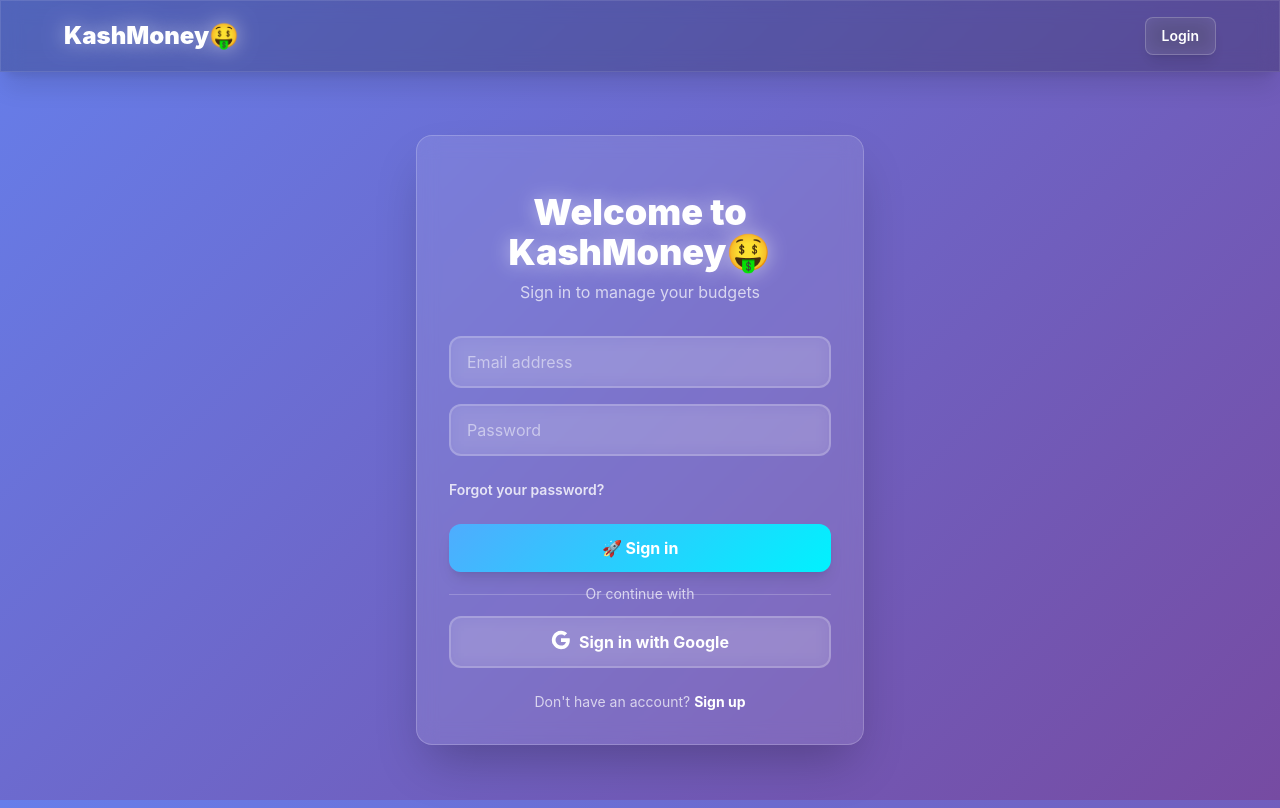
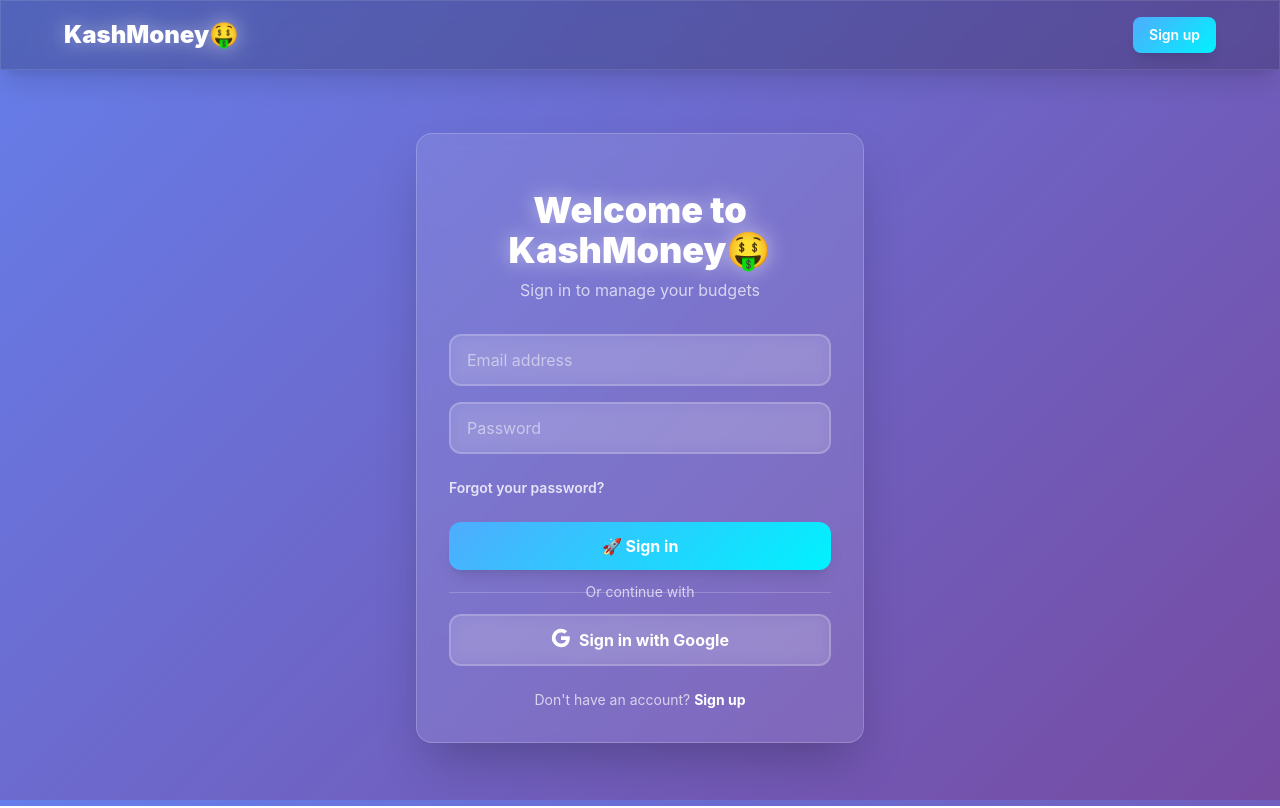
Before and after one commit to alairock/kash-money, a React (Vite) app: page /login in a window 1280 px wide. Built offline with nearby package versions, Linux system fonts and the light colour scheme; no server answers.

Commit message:
update links in login pages

```diff
--- a/src/components/Nav.tsx
+++ b/src/components/Nav.tsx
@@ -1,4 +1,4 @@
-import { NavLink, useNavigate } from 'react-router-dom';
+import { NavLink, useNavigate, useLocation } from 'react-router-dom';
 import { signOut } from 'firebase/auth';
 import { auth } from '../config/firebase';
 import { useAuth } from '../hooks/useAuth';
@@ -6,6 +6,7 @@
 export const Nav = () => {
 	const { currentUser } = useAuth();
 	const navigate = useNavigate();
+	const location = useLocation();
 
 	const linkClass = ({ isActive }: { isActive: boolean }) =>
 		`px-4 py-2 rounded-lg text-sm font-semibold transition-all ${isActive ? 'glass-effect text-white shadow-lg' : 'text-white/80 hover:text-white hover:glass-dark'}`;
@@ -50,9 +51,25 @@
 							</button>
 						</>
 					) : (
-						<NavLink to="/login" className={linkClass}>
-							Login
-						</NavLink>
+						<>
+							{location.pathname === '/login' || location.pathname === '/forgot-password' ? (
+								<button
+									type="button"
+									onClick={() => navigate('/signup')}
+									className="gradient-success rounded-lg px-4 py-2 text-sm font-semibold text-white shadow-lg transition-all hover:scale-105"
+								>
+									Sign up
+								</button>
+							) : (
+								<button
+									type="button"
+									onClick={() => navigate('/login')}
+									className="gradient-primary rounded-lg px-4 py-2 text-sm font-semibold text-white shadow-lg transition-all hover:scale-105"
+								>
+									Login
+								</button>
+							)}
+						</>
 					)}
 				</div>
 			</div>
```
